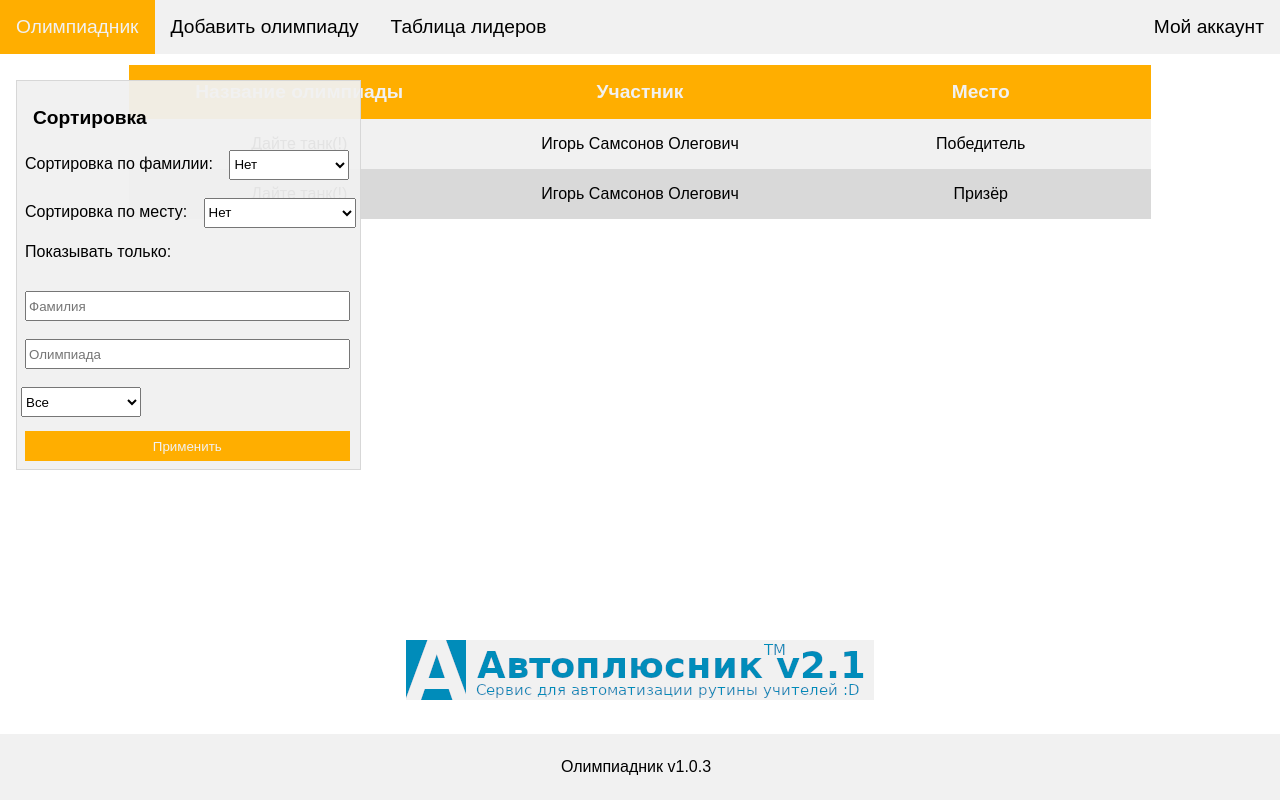
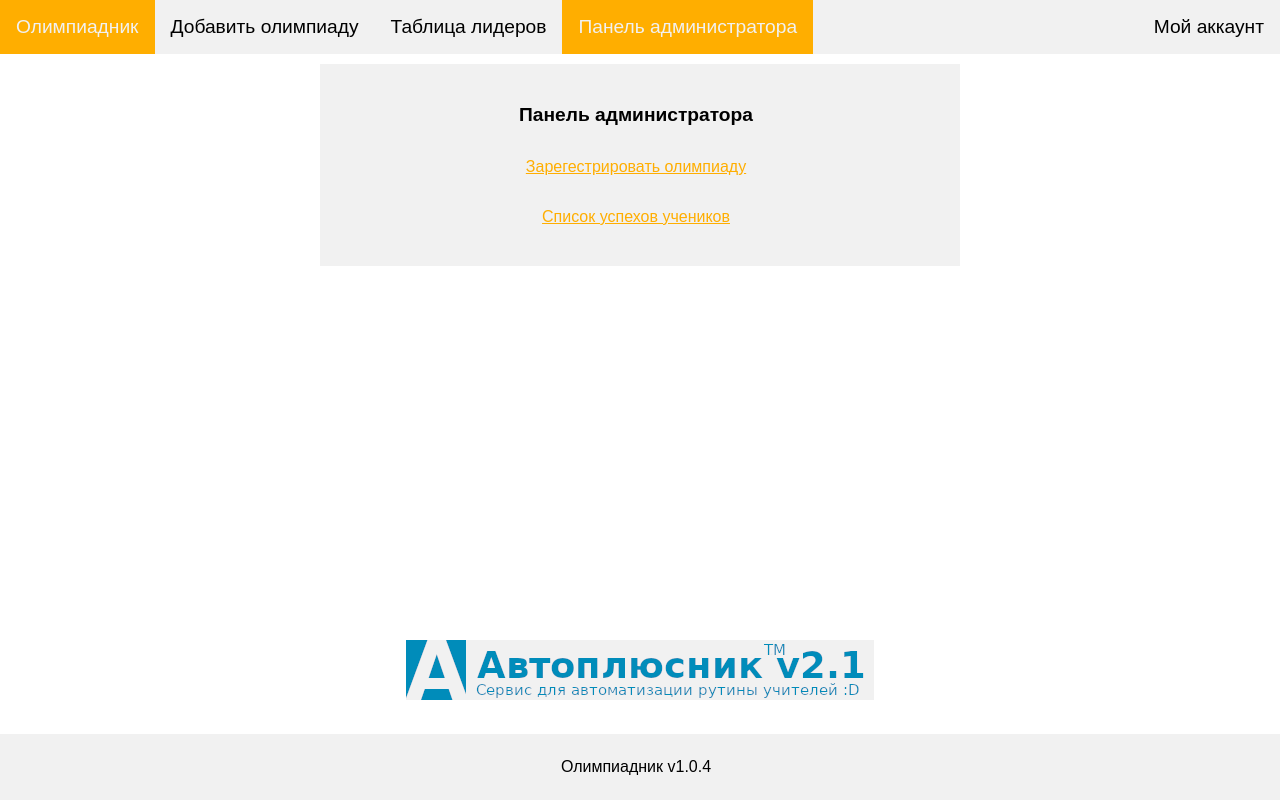
Before and after one commit to Minuta18/SilaederOlimpiads, a Flask app: page /admin/ in a window 1280 px wide. Run offline with Flask 3, Linux system fonts and the light colour scheme; a user stored in the database is signed in.

Commit message:
Updated admin

```diff
--- a/Admin/Views.py
+++ b/Admin/Views.py
@@ -20,6 +20,11 @@ def admin_only(name):
             return func(*args, **kwargs)
         return wrapped
     return decorator
+
+@app.route('/admin/', methods=['GET', 'POST'])
+@admin_only('admin_panel')
+def admin_panel():
+    return render_template('admin/Admin.html', usr=current_user)
 
 @app.route('/admin/add/', methods=['GET', 'POST'])
 @admin_only('add_olimp')
@@ -49,7 +54,7 @@ def add_olimp():
         return redirect('/admin/')
     return render_template('admin/Add.html', code=0, usr=current_user) # TODO
 
-@app.route('/admin/', methods=['GET', 'POST'])
+@app.route('/admin/olimp_list/', methods=['GET', 'POST'])
 @admin_only('list_olimps')
 def list_olimps(): # TODO: rewrite in C
     olimps = Usr_olimp.query.all()
--- a/Olimp/Views.py
+++ b/Olimp/Views.py
@@ -33,7 +33,6 @@ def add_olimp_for_user():
             olimp_id=olimp.id,
             created_at=datetime.strptime(date_, '%Y-%m-%d'),
             place=place,
-            is_admin=is_admin()
         )
 
         if place == 0:
@@ -49,7 +48,7 @@ def add_olimp_for_user():
         return redirect('/')
     return render_template('olimp/Add.html', code=0, usr=current_user, olimps=Olimp.query.all(), is_admin=is_admin())
 
-@app.route('/olimp/<olimp_id>')
+@app.route('/olimp/<olimp_id>/')
 def get_olimp(olimp_id):
     olimp = Olimp.query.get(olimp_id)
     if olimp == None:
--- a/static/style/Forms.css
+++ b/static/style/Forms.css
@@ -35,4 +35,5 @@ textarea {
     margin: 4px;
     margin-top: 8px;
     height: 300px;
+    width: calc(100% - 10px);
 }
--- a/templates/admin/Add.html
+++ b/templates/admin/Add.html
@@ -4,9 +4,10 @@
 
 {% block navbar %}
     <div class="navbar">
-        <a href="/" class="active">Олимпиадник</a>
+        <a href="/">Олимпиадник</a>
         <a href="/add">Добавить олимпиаду</a>
         <a href="/leaderboard">Таблица лидеров</a>
+        <a href="/admin" class="active">Панель администратора</a>
         <a href="/user/{{ usr.id }}" style="float: right">Мой аккаунт</a>
     </div>
 {% endblock %}
@@ -18,8 +19,11 @@
         {% if code == 1 %}
             <label class="danger">Олимпиада уже зарегестрирована</label>
         {% endif %}
+        <label for="name">Название олимпиады:</label>
         <input type="text" placeholder="Название" name="name" required>
+        <label for="name">Описание олимпиады:</label>
         <textarea placeholder="Описание" name="desc" required></textarea>
+        <label for="name">Название олимпиады:</label>
         <input type="number" placeholder="Очки за победу" name="pfw" required>
         <input type="number" placeholder="Очки за призёрство" name="pfp" required>
         <input type="number" placeholder="Очки за участие" name="pfm" required>
--- /dev/null
+++ b/templates/admin/Admin.html
@@ -0,0 +1,21 @@
+{% extends "init/Base.html" %}
+
+{% block title %}Панель администратора - Олимпиадник{% endblock %}
+
+{% block navbar %}
+    <div class="navbar">
+        <a href="/">Олимпиадник</a>
+        <a href="/add">Добавить олимпиаду</a>
+        <a href="/leaderboard">Таблица лидеров</a>
+        <a href="/admin" class="active">Панель администратора</a>
+        <a href="/user/{{ usr.id }}" style="float: right">Мой аккаунт</a>
+    </div>
+{% endblock %}
+
+{% block content %}
+<div class="centered-container">
+    <p class="text"><span class="header-text">Панель администратора</span>
+    <p class="text"><a href="/admin/add" class="accent">Зарегестрировать олимпиаду</a></p>
+    <p class="text"><a href="/admin/olimp_list" class="accent">Список успехов учеников</a></p>
+</div>
+{% endblock %}
--- a/templates/admin/List.html
+++ b/templates/admin/List.html
@@ -7,6 +7,7 @@
         <a href="/">Олимпиадник</a>
         <a href="/add">Добавить олимпиаду</a>
         <a href="/leaderboard">Таблица лидеров</a>
+        <a href="/admin" class="active">Панель администратора</a>
         <a href="/user/{{ usr.id }}" style="float: right">Мой аккаунт</a>
     </div>
 {% endblock %}
@@ -52,8 +53,8 @@
             <tbody>
                 {% for olimp in olimps %}
                     <tr>
-                        <td>{{ olimp.name }}</td>
-                        <td>{{ olimp.user }}</td>
+                        <td><a href="/olimp/{{ olimp.id }}/">{{ olimp.name }}</a></td>
+                        <td><a href="/user/{{ olimp.user_id }}">{{ olimp.user }}</a></td>
                         <td>{{ olimp.place }}</td>
                     </tr>
                 {% endfor %}
--- a/templates/init/Base.html
+++ b/templates/init/Base.html
@@ -35,7 +35,7 @@
         </div>
 
         <div class="footer">
-            <p class="text">Олимпиадник v1.0.3</p>
+            <p class="text">Олимпиадник v1.0.4</p>
         </div>
     </body>
 </html>
```
Also changed, not shown: Init/app.db.
